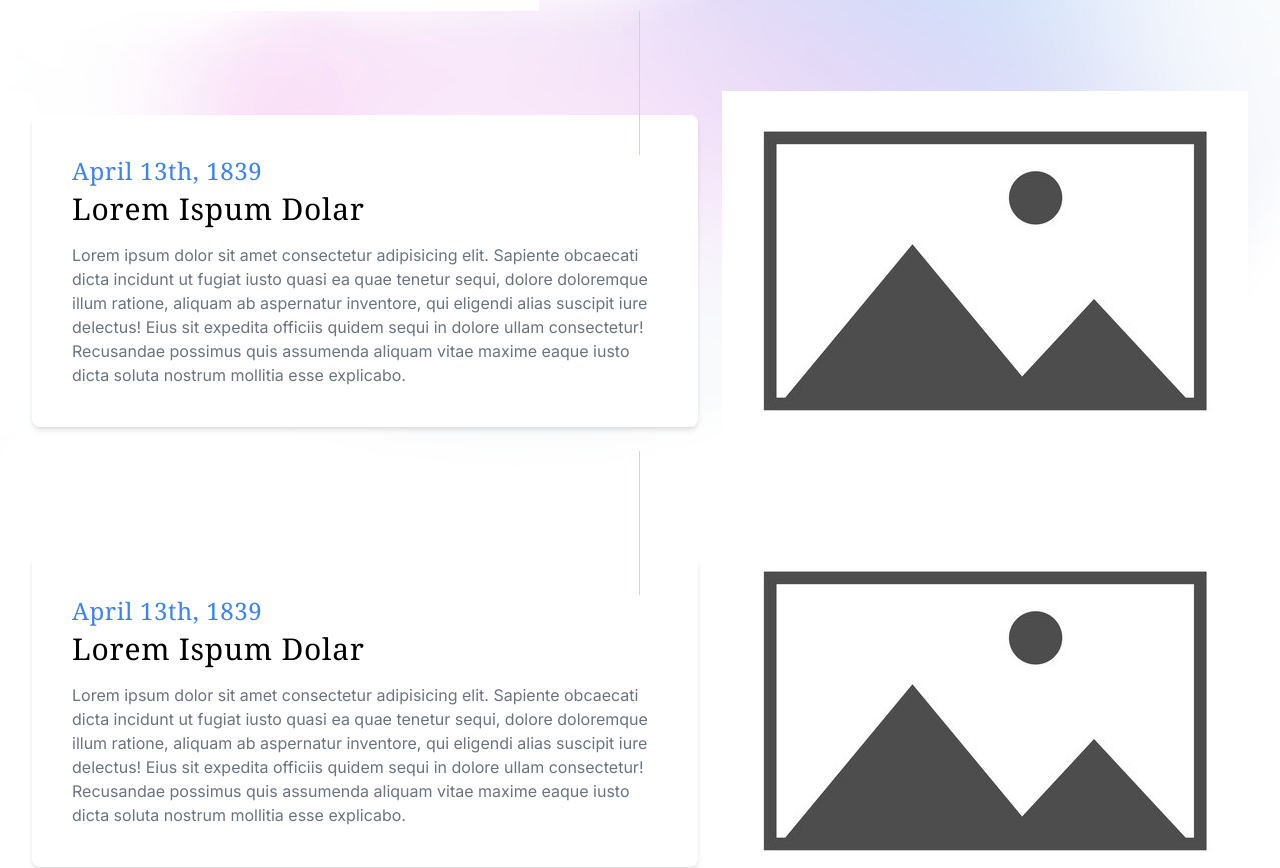
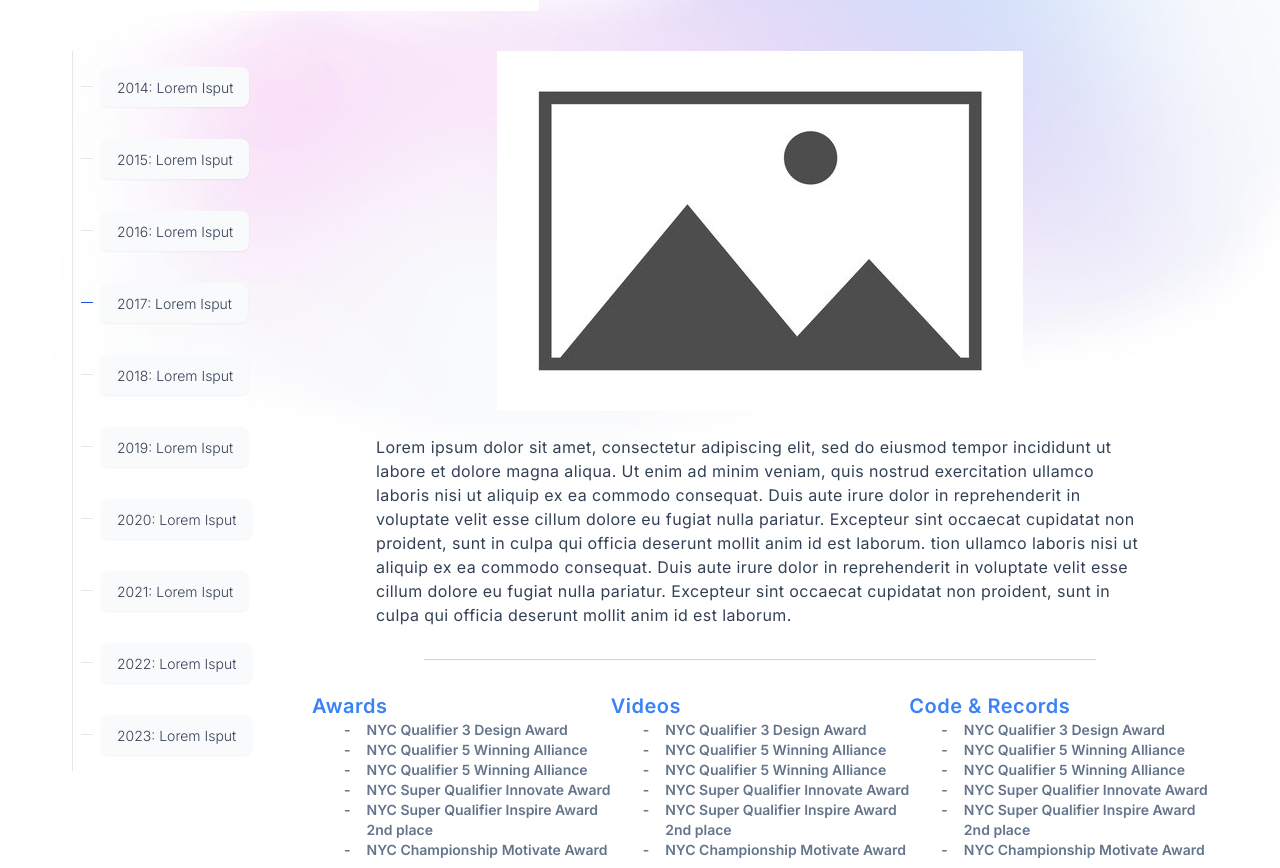
Before and after one commit to fusion479/fusion479.com, a Next.js app: page /robots in a window 1280 px wide. Shown: the part 592-1460 px from the top of the page. Built offline with nearby package versions, Linux system fonts and the light colour scheme.

Commit message:
update robot page based on docs

```diff
--- /dev/null
+++ b/src/app/robots/components/robots/Info.tsx
@@ -0,0 +1,80 @@
+export default function Info() {
+  return (
+    <div className="max-w-4xl flex flex-col justify-center items-center">
+      <img src="placeholder_image.jpg" alt="robot picture" />
+      <p className="mt-6 max-w-3xl text-base tracking-wide text-slate-700">
+        Lorem ipsum dolor sit amet, consectetur adipiscing elit, sed do eiusmod
+        tempor incididunt ut labore et dolore magna aliqua. Ut enim ad minim
+        veniam, quis nostrud exercitation ullamco laboris nisi ut aliquip ex ea
+        commodo consequat. Duis aute irure dolor in reprehenderit in voluptate
+        velit esse cillum dolore eu fugiat nulla pariatur. Excepteur sint
+        occaecat cupidatat non proident, sunt in culpa qui officia deserunt
+        mollit anim id est laborum. tion ullamco laboris nisi ut aliquip ex ea
+        commodo consequat. Duis aute irure dolor in reprehenderit in voluptate
+        velit esse cillum dolore eu fugiat nulla pariatur. Excepteur sint
+        occaecat cupidatat non proident, sunt in culpa qui officia deserunt
+        mollit anim id est laborum.
+      </p>
+      <div className="border-t-[1px] w-3/4 ml-auto my-8 mr-auto border-slate-300" />
+      <div className="flex">
+        <div>
+          <span className="text-xl text-blue-500 tracking-wide font-semibold">
+            Awards
+          </span>
+          <ul className="ml-8">
+            {[
+              "NYC Qualifier 3 Design Award",
+              "NYC Qualifier 5 Winning Alliance",
+              "NYC Qualifier 5 Winning Alliance",
+              "NYC Super Qualifier Innovate Award",
+              "NYC Super Qualifier Inspire Award 2nd place",
+              "NYC Championship Motivate Award",
+            ].map((v) => (
+              <li className="flex text-slate-500 text-sm font-semibold" key={v}>
+                <span className="mr-4 h-full">-</span> {v}
+              </li>
+            ))}
+          </ul>
+        </div>
+        <div>
+          <span className="text-xl text-blue-500 tracking-wide font-semibold">
+            Videos
+          </span>
+          <ul className="ml-8">
+            {[
+              "NYC Qualifier 3 Design Award",
+              "NYC Qualifier 5 Winning Alliance",
+              "NYC Qualifier 5 Winning Alliance",
+              "NYC Super Qualifier Innovate Award",
+              "NYC Super Qualifier Inspire Award 2nd place",
+              "NYC Championship Motivate Award",
+            ].map((v) => (
+              <li className="flex text-slate-500 text-sm font-semibold" key={v}>
+                <span className="mr-4 h-full">-</span> {v}
+              </li>
+            ))}
+          </ul>
+        </div>
+        <div>
+          <span className="text-xl text-blue-500 tracking-wide font-semibold">
+            Code & Records
+          </span>
+          <ul className="ml-8">
+            {[
+              "NYC Qualifier 3 Design Award",
+              "NYC Qualifier 5 Winning Alliance",
+              "NYC Qualifier 5 Winning Alliance",
+              "NYC Super Qualifier Innovate Award",
+              "NYC Super Qualifier Inspire Award 2nd place",
+              "NYC Championship Motivate Award",
+            ].map((v) => (
+              <li className="flex text-slate-500 text-sm font-semibold" key={v}>
+                <span className="mr-4 h-full">-</span> {v}
+              </li>
+            ))}
+          </ul>
+        </div>
+      </div>
+    </div>
+  );
+}
--- /dev/null
+++ b/src/app/robots/components/robots/Robots.tsx
@@ -0,0 +1,12 @@
+import SectionTitle from "@/components/SectionTitle";
+import Info from "./Info";
+import Timeline from "./Timeline";
+
+export default function Robots() {
+  return (
+    <div className="flex p-10 justify-between">
+      <Timeline />
+      <Info />
+    </div>
+  );
+}
--- /dev/null
+++ b/src/app/robots/components/robots/Timeline.tsx
@@ -0,0 +1,20 @@
+export default function Timeline() {
+  return (
+    <div>
+      <div className="border-l pl-2">
+        {new Array(10).fill(0).map((_, i) => (
+          <div className="flex items-center" key={i}>
+            <div
+              className={`border-t w-3 mr-2 ${i === 3 && "border-blue-700"}`}
+            />
+            <button className="relative block px-4 py-2 bg-gray-50 my-4 rounded-lg shadow-sm hover:bg-blue-100 text-slate-700 hover:-translate-y-0.5  hover:text-blue-600 duration-150">
+              <span className="inline-block font-light rounded-lg text-sm">
+                {2014 + i}: Lorem Isput
+              </span>
+            </button>
+          </div>
+        ))}
+      </div>
+    </div>
+  );
+}
--- /dev/null
+++ b/src/app/robots/components/robots/index.tsx
@@ -0,0 +1 @@
+export { Robots } from "./Robots";
--- a/src/app/robots/page.tsx
+++ b/src/app/robots/page.tsx
@@ -8,6 +8,7 @@ import { useEffect, useState } from "react";
 import Hero from "./components/Hero";
 import Timeline from "./components/Timeline";
 import Copyright from "@/components/Copyright";
+import Robots from "./components/robots/Robots";
 
 export default function About() {
   const [offsetY, setOffsetY] = useState(0);
@@ -37,7 +38,7 @@ export default function About() {
       />
       <Container className="relative">
         <Hero />
-        <Timeline />
+        <Robots />
         <Copyright theme="dark" />
       </Container>
     </motion.section>
```
Also changed, not shown: public/backgrounds/curve.svg.
